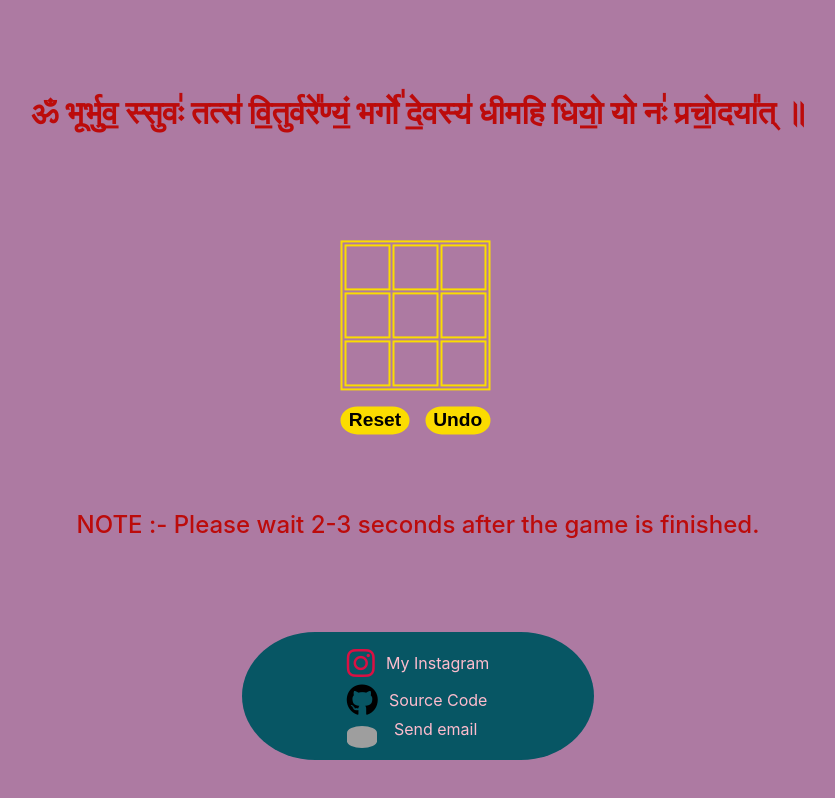
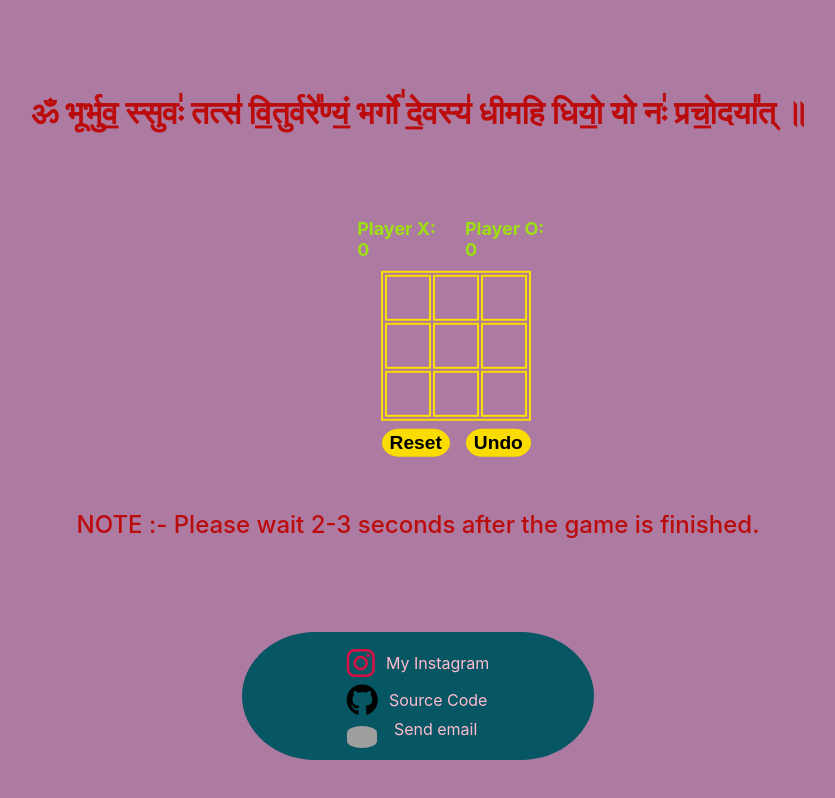
Before and after one commit to hemant030406/Tic-Tac-Toe, a React (Create React App) app: page / in a window 1280 px wide. Shown: the whole page, without its empty margins (222-1057 px from the left). Built offline with nearby package versions, Linux system fonts and the light colour scheme; grey boxes are pictures that could not be loaded.

Commit message:
scorecard added

```diff
--- a/src/components/MainAlt.js
+++ b/src/components/MainAlt.js
@@ -3,6 +3,8 @@ import React, { useEffect, useState } from "react"
 function MainAlt(params) {
     const [arr, setArr] = useState([])
     const [name, setName] = useState('circle')
+    const [ct1, setCt1] = useState(0)
+    const [ct2, setCt2] = useState(0)
     const draw = (e, id) => {
         if (arr.includes(id)) { }
         else {
@@ -41,7 +43,7 @@ function MainAlt(params) {
         document.getElementById(arr.at(-1))?.replaceChildren()
         let idx = arr.length - 1
         const temp = [...arr]
-        temp.splice(idx,1)
+        temp.splice(idx, 1)
         setArr(temp)
         if (name == 'circle') {
             setName('cross')
@@ -67,9 +69,11 @@ function MainAlt(params) {
             }
         }
         if (countcross == 3) {
+            setCt1(ct1 => ct1 + 1)
             return 'Player 1 Won'
         }
         else if (countcirc == 3) {
+            setCt2(ct2 => ct2 + 1)
             return 'Player 2 Won'
         }
         else {
@@ -103,7 +107,7 @@ function MainAlt(params) {
                     break
                 }
             }
-            if ((xWon==false) && (oWon==false) && (arr.length == 9)) {
+            if ((xWon == false) && (oWon == false) && (arr.length == 9)) {
                 document.querySelector('.winner').innerHTML = `Match Drawn`
                 await delay(2000)
                 reset()
@@ -125,6 +129,10 @@ function MainAlt(params) {
             <div id="note">NOTE :- Please wait 2-3 seconds after the game is finished.</div>
             <div className="tb">
                 <div className="winner"></div>
+                <div id="player">
+                    <div className="player" style={{ display: 'inline'}}>Player X: {ct1}</div>
+                    <div className="player" style={{ display: 'inline', marginLeft: '1rem' }}>Player O: {ct2}</div>
+                </div>
                 <table>
                     <tr>
                         <td className="td" id='1st' onClick={(e) => draw(e, '1st')}>
--- a/src/index.css
+++ b/src/index.css
@@ -29,7 +29,7 @@ td {
 .tb {
   position: absolute;
   top: 40%;
-  left: 50%;
+  left: 54%;
   transform: translate(-50%, -50%);
   z-index: 1;
 }
@@ -45,7 +45,7 @@ td {
 }
 
 .res {
-  margin-top: 1rem;
+  margin-top: 0.5rem;
   width: 150px;
   display: flex;
   align-items: center;
@@ -68,7 +68,7 @@ input[type='submit'] {
   display: flex;
   align-items: center;
   justify-content: center;
-  font-size: x-large;
+  font-size: large;
   font-weight: bolder;
   color: rgb(251 220 0);
 }
@@ -116,6 +116,19 @@ input[type='submit'] {
   width: 100vw;
   margin-top: 5rem;
 }
+.player{
+  font-size: large;
+  font-weight: 700;
+  color: #9ee00f;
+}
+#player{
+  display: flex;
+  align-items: center;
+  justify-content: center;
+  width: 200px;
+  margin-left: -1.5rem;
+  margin-bottom: 0.7rem;
+}
 
 @media screen and (min-width:500px) {
   #complete {
@@ -130,12 +143,12 @@ input[type='submit'] {
 
 @media screen and (max-width:500px) {
   .tb {
-    top: 45%;
+    top: 47%;
   }
 
   #note {
     margin: 1rem;
-    margin-top: 35vh;
+    margin-top: 40vh;
   }
 
   #complete {
```
